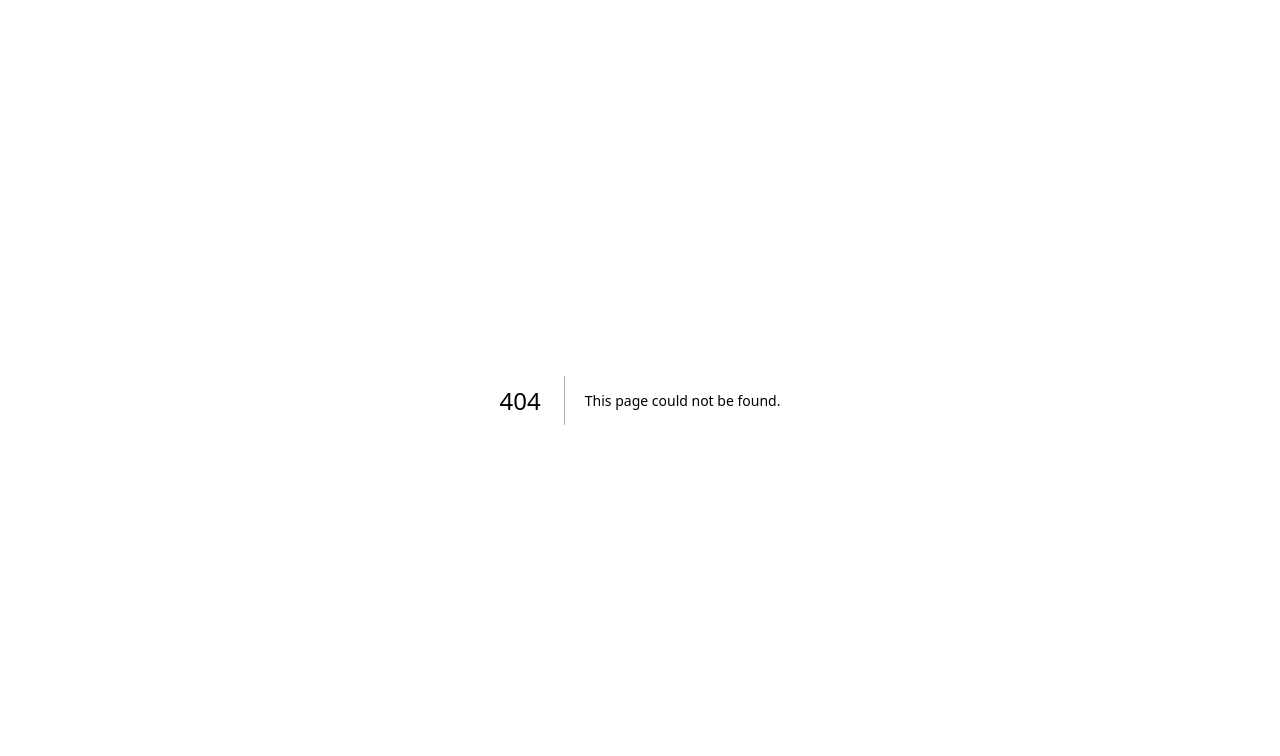
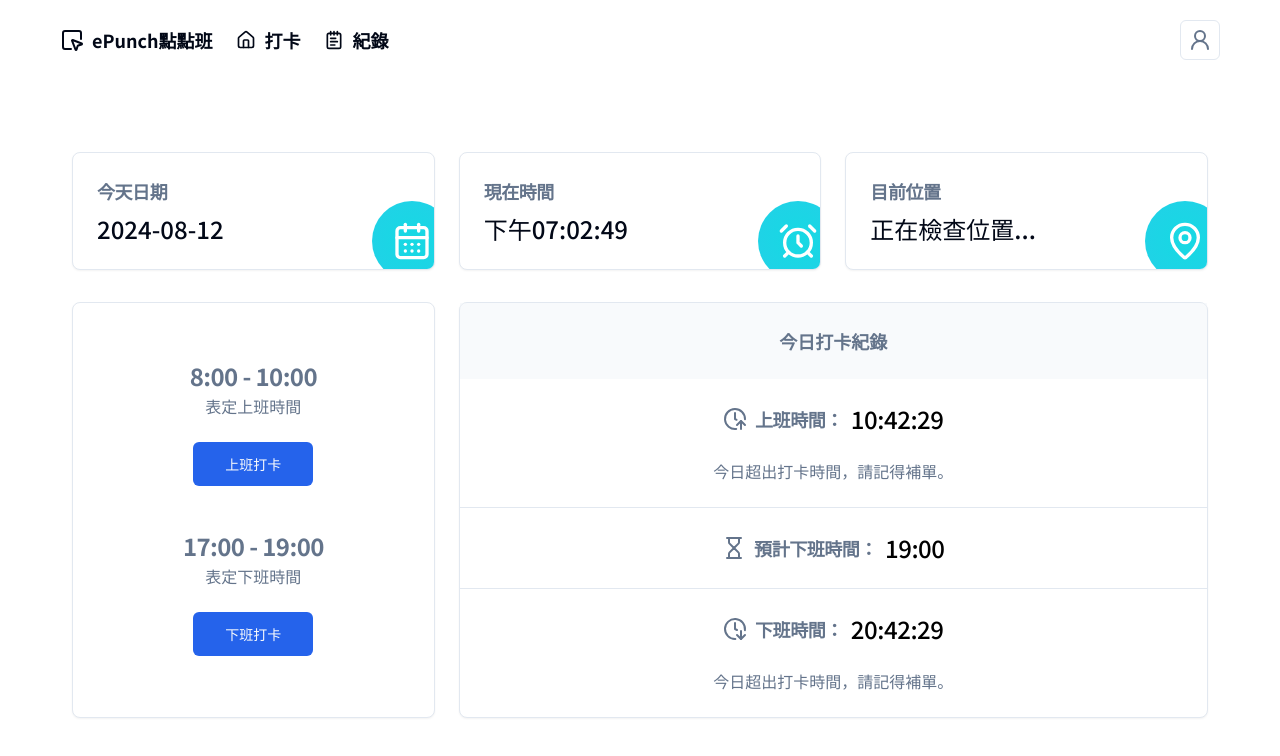
Before and after one commit to angelc1997/project-epunch, a Next.js app: page /user/1/dailyrecord in a window 1280 px wide. Before the commit this address had no page. Shown: the top 756 px of the page. Built offline with nearby package versions, Linux system fonts and the light colour scheme; no server answers; sample sign-in values are in the browser's storage.

Commit message:
使用者日期、時間、位置抓取

```diff
--- a/app/(main)/(user)/[userId]/dailyrecord/page.tsx
+++ b/app/(main)/user/[userId]/dailyrecord/page.tsx
@@ -44,9 +44,9 @@ const DashboardDailyRecord = () => {
     <div className="max-w-[1200px] min-h-screen mx-auto">
       <header className="bg-white flex justify-between items-center h-20 px-5">
         {/* 導航列電腦版 */}
-        <UserDesktopNav />
+        <UserDesktopNav userId={user.userId} />
         {/* 導航列手機版 */}
-        <UserMobileNav />
+        <UserMobileNav userId={user.userId} />
         {/* 會員資料+登出按鈕 */}
         <UserLoginButton name={user.userName} email={user.email} />
       </header>
--- a/components/Auth/LoginForm.tsx
+++ b/components/Auth/LoginForm.tsx
@@ -102,7 +102,7 @@ const LoginForm = () => {
           // 瀏覽每一個doc
           for (const admin of adminsSnapshot.docs) {
             const userQuery = query(
-              collection(db, "admins", admin.id, "users"),
+              collection(db, "admins", admin.id, "allUsers"),
               where("email", "==", data.email)
             );
             const userSnapshot = await getDocs(userQuery);
--- a/components/DashboardUser/UserHomePage.tsx
+++ b/components/DashboardUser/UserHomePage.tsx
@@ -1,3 +1,4 @@
+"use client";
 import {
   Card,
   CardContent,
@@ -7,32 +8,108 @@ import {
   CardTitle,
 } from "@/components/ui/card";
 import { Button } from "@/components/ui/button";
-import Link from "next/link";
 import {
-  Activity,
   AlarmClock,
-  ArrowUpRight,
   CalendarDays,
   ClockArrowDown,
   ClockArrowUp,
-  CreditCard,
-  DollarSign,
   Hourglass,
   MapPin,
-  Users,
 } from "lucide-react";
 
-import {
-  Table,
-  TableBody,
-  TableCell,
-  TableHead,
-  TableHeader,
-  TableRow,
-} from "@/components/ui/table";
 import { Separator } from "@/components/ui/separator";
+import { useEffect, useState } from "react";
+
+// 假設的公司位置
+const companyLocation = { lat: 25.033, lng: 121.5654 };
+// 允許距離
+const allowedDistance = 100;
 
 const UserHomePage = () => {
+  const [currentDate, setCurrentDate] = useState("");
+  const [currentTime, setCurrentTime] = useState("");
+  const [locationStatus, setLocationStatus] = useState("正在檢查位置...");
+
+  useEffect(() => {
+    const updateDateTime = () => {
+      const now = new Date();
+
+      // 設置日期
+      const year = now.getFullYear();
+      const month = String(now.getMonth() + 1).padStart(2, "0");
+      const day = String(now.getDate()).padStart(2, "0");
+      setCurrentDate(`${year}-${month}-${day}`);
+
+      // 設置時間
+      setCurrentTime(
+        now.toLocaleTimeString("zh-TW", {
+          hour: "2-digit",
+          minute: "2-digit",
+          second: "2-digit",
+          hour12: true,
+        })
+      );
+    };
+
+    updateDateTime(); // 立即執行一次
+    const timerId = setInterval(updateDateTime, 1000); // 每秒更新一次
+
+    return () => clearInterval(timerId); // 清理函數
+  }, []);
+
+  useEffect(() => {
+    const checkLocation = () => {
+      if (navigator.geolocation) {
+        navigator.geolocation.getCurrentPosition(
+          (position) => {
+            const userLat = position.coords.latitude;
+            const userLng = position.coords.longitude;
+            const distance = calculateDistance(
+              userLat,
+              userLng,
+              companyLocation.lat,
+              companyLocation.lng
+            );
+
+            if (distance <= allowedDistance) {
+              setLocationStatus("允許範圍");
+            } else {
+              setLocationStatus("不在允許範圍內");
+            }
+          },
+          (error) => {
+            setLocationStatus("位置未開啟");
+          }
+        );
+      } else {
+        setLocationStatus("瀏覽器不支持地理位置");
+      }
+    };
+
+    checkLocation();
+  }, []);
+
+  // 計算兩點之間的距離
+  const calculateDistance = (
+    lat1: number,
+    lon1: number,
+    lat2: number,
+    lon2: number
+  ) => {
+    const R = 6371e3; // 地球半徑（米）
+    const φ1 = (lat1 * Math.PI) / 180;
+    const φ2 = (lat2 * Math.PI) / 180;
+    const Δφ = ((lat2 - lat1) * Math.PI) / 180;
+    const Δλ = ((lon2 - lon1) * Math.PI) / 180;
+
+    const a =
+      Math.sin(Δφ / 2) * Math.sin(Δφ / 2) +
+      Math.cos(φ1) * Math.cos(φ2) * Math.sin(Δλ / 2) * Math.sin(Δλ / 2);
+    const c = 2 * Math.atan2(Math.sqrt(a), Math.sqrt(1 - a));
+
+    return R * c; // 返回距離（米）
+  };
+
   return (
     <main className="flex flex-1 flex-col gap-4 p-4 md:gap-8 md:p-8">
       <div className="grid gap-4 md:grid-cols-3 md:gap-6 lg:grid-cols-3">
@@ -55,7 +132,7 @@ const UserHomePage = () => {
               </CardTitle>
             </CardHeader>
             <CardContent>
-              <div className="text-2xl font-medium">2024-08-09</div>
+              <div className="text-2xl font-medium">{currentDate}</div>
             </CardContent>
           </div>
         </Card>
@@ -78,7 +155,7 @@ const UserHomePage = () => {
               </CardTitle>
             </CardHeader>
             <CardContent>
-              <div className="text-2xl font-medium">上午3:02:00</div>
+              <div className="text-2xl font-medium">{currentTime}</div>
             </CardContent>
           </div>
         </Card>
@@ -102,7 +179,7 @@ const UserHomePage = () => {
               </CardTitle>
             </CardHeader>
             <CardContent>
-              <div className="text-2xl font-medium">無法取得位置</div>
+              <div className="text-2xl font-medium">{locationStatus}</div>
             </CardContent>
           </div>
         </Card>
--- a/components/Navbar/AdminDesktopNav.tsx
+++ b/components/Navbar/AdminDesktopNav.tsx
@@ -5,7 +5,7 @@ const AdminDesktopNav = () => {
   return (
     <nav className="hidden flex-col gap-6 text-lg font-bold md:flex md:flex-row md:items-center">
       <Link
-        href="#"
+        href="/admin"
         className="flex items-center gap-2 justify-center hover:text-primary"
       >
         <SquareMousePointer className="h-6 w-6" />
@@ -22,21 +22,5 @@ const AdminDesktopNav = () => {
     </nav>
   );
 };
-<nav className="hidden flex-col gap-6 text-lg font-bold md:flex md:flex-row md:items-center">
-  <Link
-    href="#"
-    className="flex items-center gap-2 justify-center hover:text-primary"
-  >
-    <SquareMousePointer className="h-6 w-6" />
-    <span>ePunch點點班</span>
-  </Link>
 
-  <Link
-    href="#"
-    className="flex items-center gap-2 justify-center hover:text-primary"
-  >
-    <House className="w-5 h-5" />
-    <span>員工列表</span>
-  </Link>
-</nav>;
 export default AdminDesktopNav;
--- a/components/Navbar/UserDesktopNav.tsx
+++ b/components/Navbar/UserDesktopNav.tsx
@@ -1,11 +1,15 @@
 import Link from "next/link";
 import { House, NotepadText, SquareMousePointer } from "lucide-react";
 
-const UserDesktopNav = () => {
+type UserInfo = {
+  userId: string;
+};
+
+const UserDesktopNav = ({ userId }: UserInfo) => {
   return (
     <nav className="hidden flex-col gap-6 text-lg font-bold md:flex md:flex-row md:items-center">
       <Link
-        href="#"
+        href="/"
         className="flex items-center gap-2 justify-center hover:text-primary"
       >
         <SquareMousePointer className="h-6 w-6" />
@@ -13,7 +17,7 @@ const UserDesktopNav = () => {
       </Link>
 
       <Link
-        href="/dailyrecord"
+        href={`/user/${userId}/dailyrecord`}
         className="flex items-center gap-2 justify-center hover:text-primary"
       >
         <House className="w-5 h-5" />
@@ -21,7 +25,7 @@ const UserDesktopNav = () => {
       </Link>
 
       <Link
-        href="/recordlist"
+        href={`/user/${userId}/recordlist`}
         className="flex items-center gap-2 justify-center hover:text-primary"
       >
         <NotepadText className="w-5 h-5" />
@@ -30,21 +34,5 @@ const UserDesktopNav = () => {
     </nav>
   );
 };
-<nav className="hidden flex-col gap-6 text-lg font-bold md:flex md:flex-row md:items-center">
-  <Link
-    href="#"
-    className="flex items-center gap-2 justify-center hover:text-primary"
-  >
-    <SquareMousePointer className="h-6 w-6" />
-    <span>ePunch點點班</span>
-  </Link>
 
-  <Link
-    href="#"
-    className="flex items-center gap-2 justify-center hover:text-primary"
-  >
-    <House className="w-5 h-5" />
-    <span>首頁</span>
-  </Link>
-</nav>;
 export default UserDesktopNav;
--- a/components/Navbar/UserMobileNav.tsx
+++ b/components/Navbar/UserMobileNav.tsx
@@ -3,7 +3,10 @@ import { Button } from "@/components/ui/button";
 import { Menu, House, SquareMousePointer, NotepadText } from "lucide-react";
 import { Sheet, SheetContent, SheetTrigger } from "@/components/ui/sheet";
 
-const UserMobileNav = () => {
+type UserInfo = {
+  userId: string;
+};
+const UserMobileNav = ({ userId }: UserInfo) => {
   return (
     <Sheet>
       <SheetTrigger asChild>
@@ -14,14 +17,14 @@ const UserMobileNav = () => {
       <SheetContent side="left">
         <nav className="flex flex-col gap-4">
           <Link
-            href="#"
+            href="/"
             className="flex items-center justify-center py-4 px-4 gap-2 text-lg font-bold"
           >
             <SquareMousePointer className="h-6 w-6" />
             <span>ePunch點點班</span>
           </Link>
           <Link
-            href="/dailyrecord"
+            href={`/user/${userId}/dailyrecord`}
             className="flex items-center py-4 px-4 gap-1 rounded hover:bg-primary hover:text-white"
           >
             <House className="w-5 h-5" />
@@ -29,7 +32,7 @@ const UserMobileNav = () => {
           </Link>
 
           <Link
-            href="/recordlist"
+            href={`/user/${userId}/recordlist`}
             className="flex items-center py-4 px-4 gap-1 rounded hover:bg-primary hover:text-white"
           >
             <NotepadText className="w-5 h-5" />
--- a/components/ui/toast.tsx
+++ b/components/ui/toast.tsx
@@ -1,13 +1,13 @@
-"use client"
+"use client";
 
-import * as React from "react"
-import * as ToastPrimitives from "@radix-ui/react-toast"
-import { cva, type VariantProps } from "class-variance-authority"
-import { X } from "lucide-react"
+import * as React from "react";
+import * as ToastPrimitives from "@radix-ui/react-toast";
+import { cva, type VariantProps } from "class-variance-authority";
+import { X } from "lucide-react";
 
-import { cn } from "@/lib/utils"
+import { cn } from "@/lib/utils";
 
-const ToastProvider = ToastPrimitives.Provider
+const ToastProvider = ToastPrimitives.Provider;
 
 const ToastViewport = React.forwardRef<
   React.ElementRef<typeof ToastPrimitives.Viewport>,
@@ -21,8 +21,8 @@ const ToastViewport = React.forwardRef<
     )}
     {...props}
   />
-))
-ToastViewport.displayName = ToastPrimitives.Viewport.displayName
+));
+ToastViewport.displayName = ToastPrimitives.Viewport.displayName;
 
 const toastVariants = cva(
   "group pointer-events-auto relative flex w-full items-center justify-between space-x-4 overflow-hidden rounded-md border p-6 pr-8 shadow-lg transition-all data-[swipe=cancel]:translate-x-0 data-[swipe=end]:translate-x-[var(--radix-toast-swipe-end-x)] data-[swipe=move]:translate-x-[var(--radix-toast-swipe-move-x)] data-[swipe=move]:transition-none data-[state=open]:animate-in data-[state=closed]:animate-out data-[swipe=end]:animate-out data-[state=closed]:fade-out-80 data-[state=closed]:slide-out-to-right-full data-[state=open]:slide-in-from-top-full data-[state=open]:sm:slide-in-from-bottom-full",
@@ -38,7 +38,7 @@ const toastVariants = cva(
       variant: "default",
     },
   }
-)
+);
 
 const Toast = React.forwardRef<
   React.ElementRef<typeof ToastPrimitives.Root>,
@@ -51,9 +51,9 @@ const Toast = React.forwardRef<
       className={cn(toastVariants({ variant }), className)}
       {...props}
     />
-  )
-})
-Toast.displayName = ToastPrimitives.Root.displayName
+  );
+});
+Toast.displayName = ToastPrimitives.Root.displayName;
 
 const ToastAction = React.forwardRef<
   React.ElementRef<typeof ToastPrimitives.Action>,
@@ -67,8 +67,8 @@ const ToastAction = React.forwardRef<
     )}
     {...props}
   />
-))
-ToastAction.displayName = ToastPrimitives.Action.displayName
+));
+ToastAction.displayName = ToastPrimitives.Action.displayName;
 
 const ToastClose = React.forwardRef<
   React.ElementRef<typeof ToastPrimitives.Close>,
@@ -85,8 +85,8 @@ const ToastClose = React.forwardRef<
   >
     <X className="h-4 w-4" />
   </ToastPrimitives.Close>
-))
-ToastClose.displayName = ToastPrimitives.Close.displayName
+));
+ToastClose.displayName = ToastPrimitives.Close.displayName;
 
 const ToastTitle = React.forwardRef<
   React.ElementRef<typeof ToastPrimitives.Title>,
@@ -94,11 +94,11 @@ const ToastTitle = React.forwardRef<
 >(({ className, ...props }, ref) => (
   <ToastPrimitives.Title
     ref={ref}
-    className={cn("text-sm font-semibold", className)}
+    className={cn("text-lg font-semibold", className)}
     {...props}
   />
-))
-ToastTitle.displayName = ToastPrimitives.Title.displayName
+));
+ToastTitle.displayName = ToastPrimitives.Title.displayName;
 
 const ToastDescription = React.forwardRef<
   React.ElementRef<typeof ToastPrimitives.Description>,
@@ -106,15 +106,15 @@ const ToastDescription = React.forwardRef<
 >(({ className, ...props }, ref) => (
   <ToastPrimitives.Description
     ref={ref}
-    className={cn("text-sm opacity-90", className)}
+    className={cn("text-base opacity-90", className)}
     {...props}
   />
-))
-ToastDescription.displayName = ToastPrimitives.Description.displayName
+));
+ToastDescription.displayName = ToastPrimitives.Description.displayName;
 
-type ToastProps = React.ComponentPropsWithoutRef<typeof Toast>
+type ToastProps = React.ComponentPropsWithoutRef<typeof Toast>;
 
-type ToastActionElement = React.ReactElement<typeof ToastAction>
+type ToastActionElement = React.ReactElement<typeof ToastAction>;
 
 export {
   type ToastProps,
@@ -126,4 +126,4 @@ export {
   ToastDescription,
   ToastClose,
   ToastAction,
-}
+};
```
Also changed, not shown: app/(main)/user/[userId]/recordlist/page.tsx (renamed from app/(main)/(user)/[userId]/recordlist/page.tsx), app/(main)/user/layout.tsx (renamed from app/(main)/(user)/layout.tsx).
